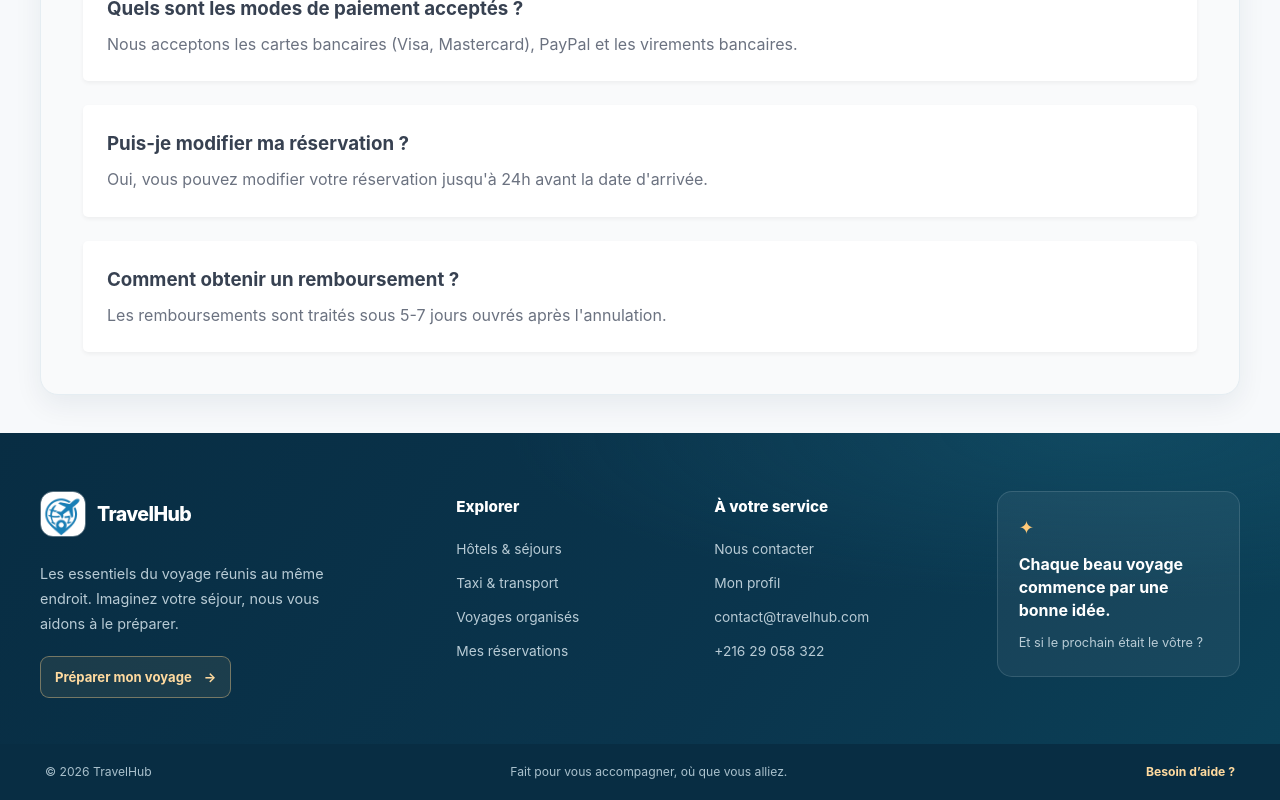
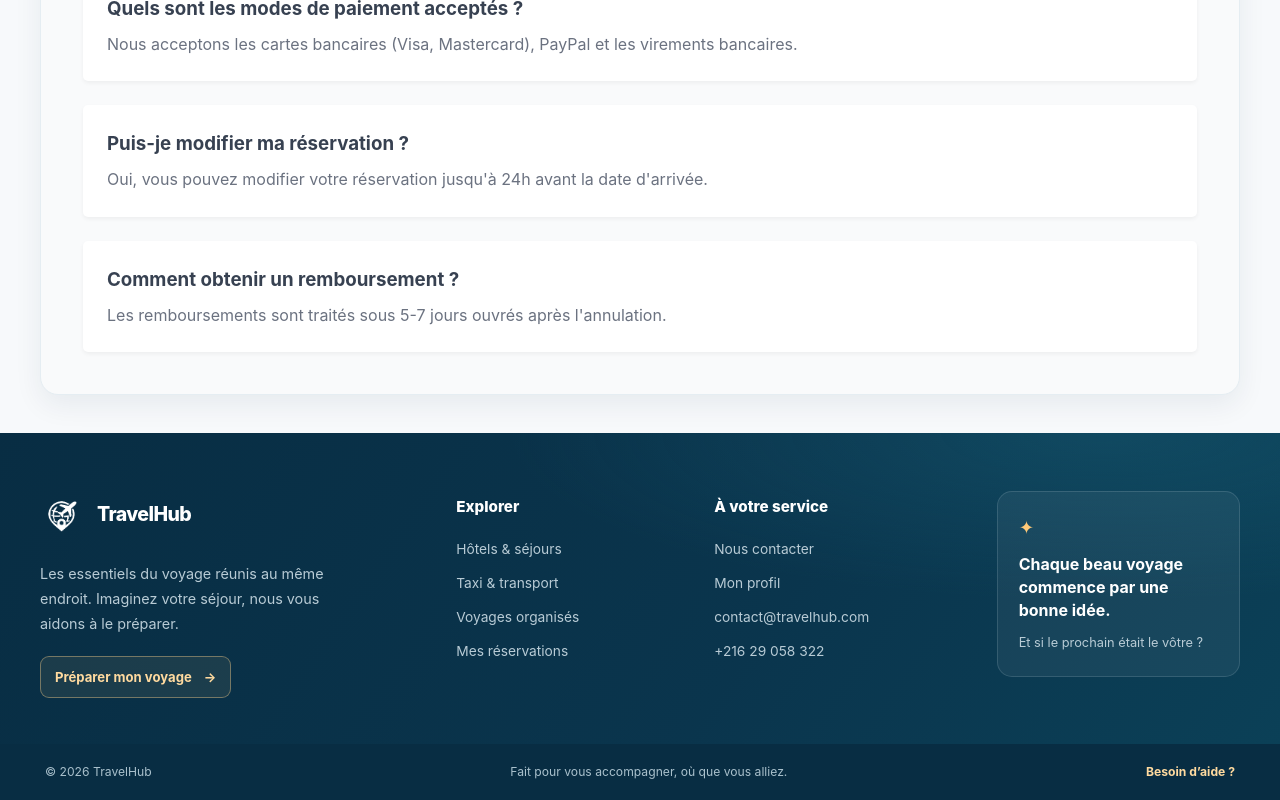
Before and after one commit to SaifEddineDev/projet-soa, a React (Create React App) app: page /contact in a window 1280 px wide. Shown: the part 3213-4013 px from the top of the page. Built offline with nearby package versions, Linux system fonts and the light colour scheme; no server answers.

Commit message:
Show footer logo white on transparent background

```diff
--- a/src/components/common/Footer.css
+++ b/src/components/common/Footer.css
@@ -2,7 +2,7 @@
 .footer-main { position: relative; overflow: hidden; padding: 58px 24px 46px; background: radial-gradient(ellipse at 86% 0%, rgba(28,105,129,.34), transparent 38%), linear-gradient(125deg, #082d43, #0a354d 60%, #0b4057); }
 .footer-content { display: grid; grid-template-columns: 1.5fr .85fr .95fr 1fr; gap: clamp(22px, 4vw, 54px); width: min(100%, 1190px); margin: 0 auto; padding: 0; }
 .footer-brand { display: inline-flex; align-items: center; gap: 11px; color: #fff; font-size: 1.22rem; font-weight: 850; letter-spacing: -.03em; text-decoration: none; }
-.footer-brand img { width: 46px; height: 46px; border: 1px solid rgba(255,255,255,.32); border-radius: 13px; object-fit: cover; }
+.footer-brand img { width: 46px; height: 46px; border: 0; border-radius: 0; object-fit: contain; filter: brightness(0) invert(1); }
 .footer-description { max-width: 300px; margin: 16px 0 20px; color: #b8cbd5; font-size: .9rem; line-height: 1.75; }
 .footer-cta { display: inline-flex; align-items: center; gap: 12px; min-height: 42px; padding: 0 14px; border: 1px solid rgba(255,209,138,.4); border-radius: 9px; color: #ffda9f; background: rgba(255,209,138,.08); font-size: .82rem; font-weight: 750; text-decoration: none; transition: background .18s ease; }
 .footer-cta:hover { background: rgba(255,209,138,.16); }
--- a/src/components/common/Footer.js
+++ b/src/components/common/Footer.js
@@ -7,7 +7,7 @@ const Footer = () => (
     <div className="footer-main">
       <div className="footer-content">
         <section className="footer-brand-column">
-          <Link to="/" className="footer-brand" aria-label="TravelHub, accueil"><img src={`${process.env.PUBLIC_URL || ''}/favion.png`} alt="" /><span>TravelHub</span></Link>
+          <Link to="/" className="footer-brand" aria-label="TravelHub, accueil"><img src={`${process.env.PUBLIC_URL || ''}/favion-transparent.png`} alt="" /><span>TravelHub</span></Link>
           <p className="footer-description">Les essentiels du voyage réunis au même endroit. Imaginez votre séjour, nous vous aidons à le préparer.</p>
           <Link to="/voyages" className="footer-cta">Préparer mon voyage <span aria-hidden="true">→</span></Link>
         </section>
```
